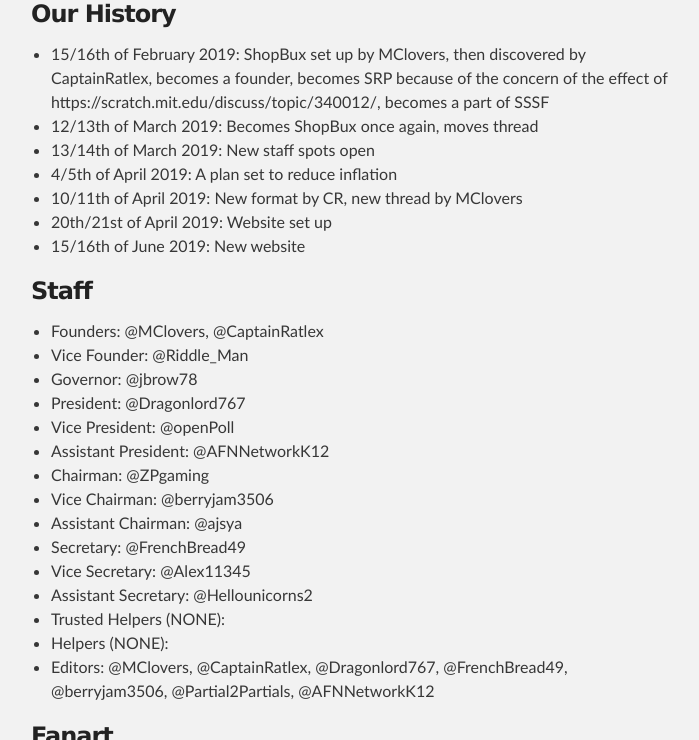
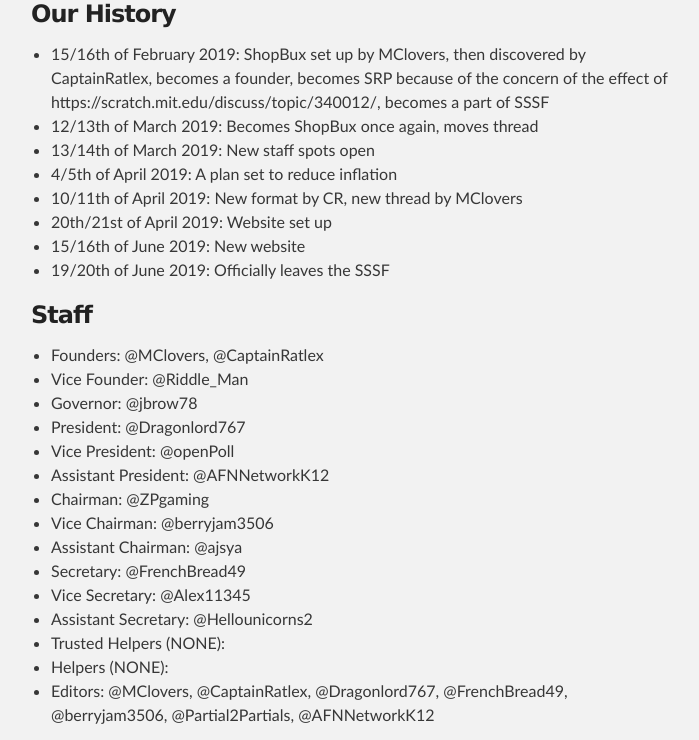
Before and after one commit to AlphaZetta/SSB, a Jekyll site: the page built from index.md, in a window 1280 px wide and 900 px high, scrolled down 1346 px, cut to the strip 0-740 px from the top of the window. Shown: the whole strip, without its empty margins (289-988 px from the left). Built offline with Jekyll 4.4.1, drawn with Linux system fonts in a browser that asks for light colours; our own code applies the rules of GitHub Pages for plain Markdown files; the repository's description, which GitHub fills in, is left out.

Commit message:
Update index.md

```diff
--- a/index.md
+++ b/index.md
@@ -36,6 +36,7 @@ The prices and orders are yours to set!
 - 10/11th of April 2019: New format by CR, new thread by MClovers
 - 20th/21st of April 2019: Website set up
 - 15/16th of June 2019: New website
+- 19/20th of June 2019: Officially leaves the SSSF
 
 ### Staff
 
```
